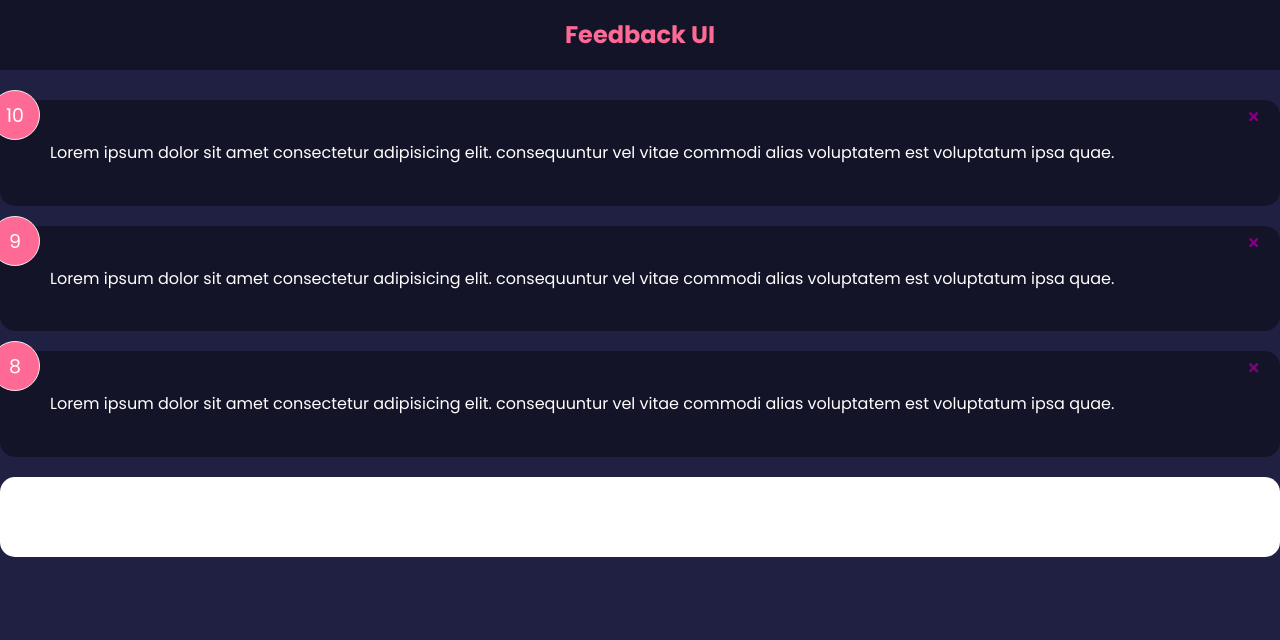
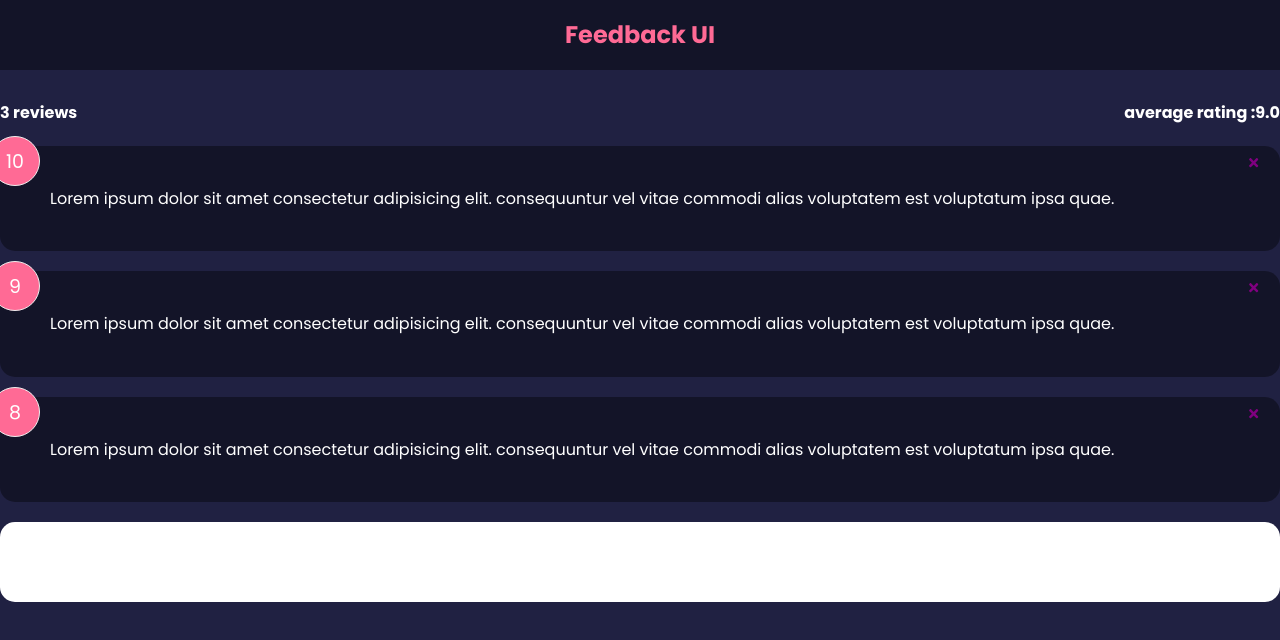
Before and after one commit to sadafamininia99/React-Feedback-ui, a React (Create React App) app: page / in a window 1280 px wide. Shown: the top 640 px of the page. Built offline with nearby package versions, Linux system fonts and the light colour scheme.

Commit message:
avaerge of box / by avg

```diff
--- a/src/App.js
+++ b/src/App.js
@@ -2,24 +2,24 @@
 import Header from "./components/Header";
 import FeedbackList from "./components/FeedbackList";
 import FeedbackData from "./components/data/FeedbackData";
+import FeedbackStats from "./components/FeedbackStats"
 import Card from "./components/shared/Card";
 
 function App() {
   const [feedback, setFeedback] = useState(FeedbackData);
 
-    const deleteFeedback=(id) =>{
-      if(window.confirm('are you sure want to delete ?')){
-
-      setFeedback(feedback.filter((item) =>item.id !==id ))
+  const deleteFeedback = (id) => {
+    if (window.confirm("are you sure want to delete ?")) {
+      setFeedback(feedback.filter((item) => item.id !== id));
     }
-  }
+  };
   return (
     <>
       <Header />
       <div className="contsiner">
-        <FeedbackList feedback={feedback} />
-        <Card/>
-
+        <FeedbackStats  feedback={feedback}/>
+        <FeedbackList feedback={feedback} deleteFeedback={deleteFeedback} />
+        <Card />
       </div>
     </>
   );
--- a/src/components/FeedbackItem.jsx
+++ b/src/components/FeedbackItem.jsx
@@ -5,7 +5,7 @@
   return (
     <Card reverse={true}>
       <div className="num-display">{item.rating}</div>
-      <button onClick={() => deleteFeedback(item.id)} className='close'>
+      <button onClick={() => handleDelete(item.id)} className="close">
         <FaTimes color="purple" />
       </button>
       <div className="text-display">{item.text}</div>
--- a/src/components/FeedbackList.jsx
+++ b/src/components/FeedbackList.jsx
@@ -1,15 +1,16 @@
 import FeedbackItem from "./FeedbackItem";
-function FeedbackList({ feedback }) {
+function FeedbackList({ feedback, deleteFeedback }) {
   if (!feedback || feedback.lenghth === 0) {
     return <p>no feedback yet</p>;
   }
+
   return (
     <div className="feedback-list">
-      {feedback.map((item,handleDelete) => (
+      {feedback.map((item) => (
         <FeedbackItem
           key={item.id}
           item={item}
-          handleDelete={(id) => console.log(id)}
+          handleDelete={(id) => deleteFeedback(id)}
         />
       ))}
     </div>
--- /dev/null
+++ b/src/components/FeedbackStats.jsx
@@ -0,0 +1,23 @@
+import PropTypes from 'prop-types'
+
+function FeedbackStats({ feedback }) {
+    //calculate ratings average
+    let average =  feedback.reduce((acc,cur)=>{
+return acc + cur.rating
+    },0 )/feedback.length
+
+    //rounded num(average)
+    average=average.toFixed(1).replace(/[.,]$/,'')
+
+  return (
+    <div className="feedback-stats">
+      <h4>{feedback.length} reviews</h4>
+      <h4>average rating :{isNaN(average) ?  0 :average }</h4>
+    </div>
+  );
+}
+
+FeedbackStats.propTypes={
+    feedback:PropTypes.array.isRequired
+}
+export default FeedbackStats;
```
